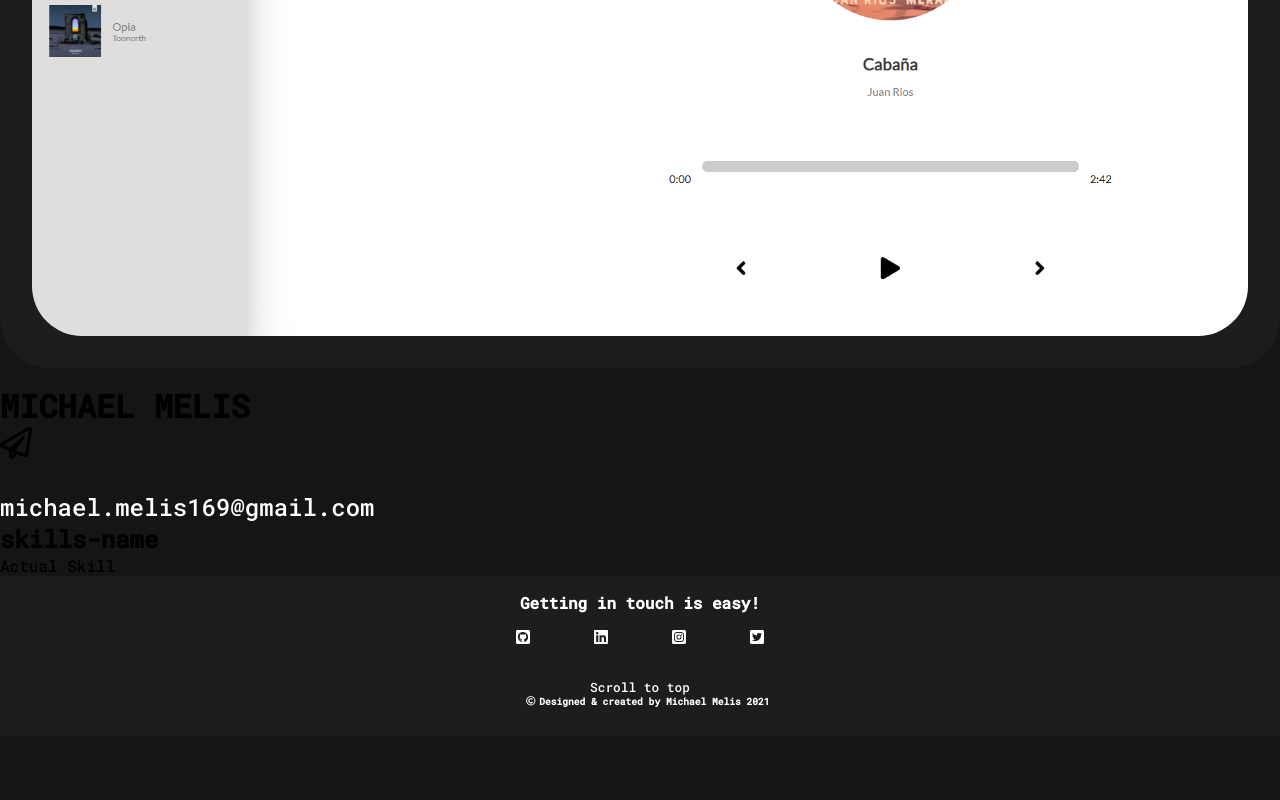
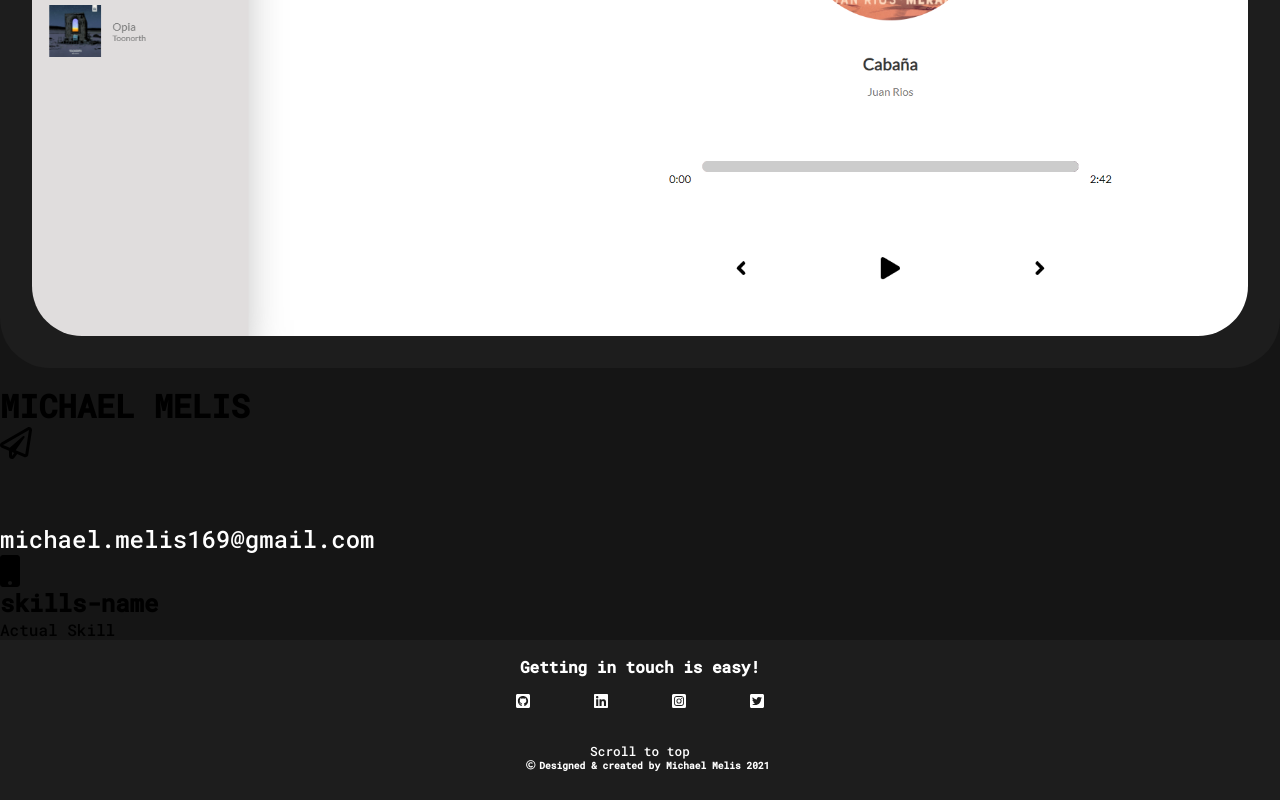
Before and after one commit to Michael-Melis/Michael-portfolio, a React (Create React App) app: page / in a window 1280 px wide. Shown: the part 2395-3195 px from the top of the page. Before the commit the page ends 3131 px from the top, so only its background shows below. Built offline with nearby package versions, Linux system fonts and the light colour scheme.

Commit message:
fix!: Created style in style.js component for StyledButton to reuse it in Resume

```diff
--- a/src/components/ButtonMailto.js
+++ b/src/components/ButtonMailto.js
@@ -1,6 +1,7 @@
 import React from "react";
 import { Link } from "react-router-dom";
 import styled from "styled-components";
+import { StyledButton } from "../styles";
 
 const ButtonMailto = ({ mailto, label }) => {
   return (
@@ -15,19 +16,5 @@ const ButtonMailto = ({ mailto, label }) => {
     </Link>
   );
 };
-const StyledButton = styled.div`
-  text-decoration: none;
-  color: #fff;
-  display: flex;
-  align-items: center;
-  padding-top: 2rem;
-  font-size: 2rem;
-  @media (max-width: 1300px) {
-    font-size: 1.5rem;
-  }
 
-  &:hover {
-    color: #2dd1a0;
-  }
-`;
 export default ButtonMailto;
--- a/src/components/GlobalStyles.js
+++ b/src/components/GlobalStyles.js
@@ -16,4 +16,5 @@ a {
     text-decoration: none;
   }
 `;
+
 export default GlobalStyle;
--- a/src/components/HeadResume.js
+++ b/src/components/HeadResume.js
@@ -1,7 +1,10 @@
 import React from "react";
 import { FontAwesomeIcon } from "@fortawesome/react-fontawesome";
 import { faPaperPlane } from "@fortawesome/free-regular-svg-icons";
+import { faMobile } from "@fortawesome/free-solid-svg-icons";
 import ButtonMailto from "./ButtonMailto";
+import styled from "styled-components";
+import { StyledButton } from "../styles";
 
 const HeadResume = () => {
   return (
@@ -9,13 +12,19 @@ const HeadResume = () => {
       <h1>MICHAEL MELIS</h1>
       <div>
         <FontAwesomeIcon size="2x" icon={faPaperPlane} />
-        <ButtonMailto
-          label="michael.melis169@gmail.com"
-          mailto="mailto:michael.melis@gmail.com?subject=Let's build something together"
-        />
+        <MailButton>
+          <ButtonMailto
+            label="michael.melis169@gmail.com"
+            mailto="mailto:michael.melis@gmail.com?subject=Let's build something together"
+          />
+        </MailButton>
+      </div>
+      <div>
+        <FontAwesomeIcon size="2x" icon={faMobile} />
       </div>
     </div>
   );
 };
+const MailButton = styled(StyledButton)``;
 
 export default HeadResume;
--- /dev/null
+++ b/src/styles.js
@@ -0,0 +1,16 @@
+import styled from "styled-components";
+export const StyledButton = styled.div`
+  text-decoration: none;
+  color: #fff;
+  display: flex;
+  align-items: center;
+  padding-top: 2rem;
+  font-size: 2rem;
+  @media (max-width: 1300px) {
+    font-size: 1.5rem;
+  }
+
+  &:hover {
+    color: #2dd1a0;
+  }
+`;
```
